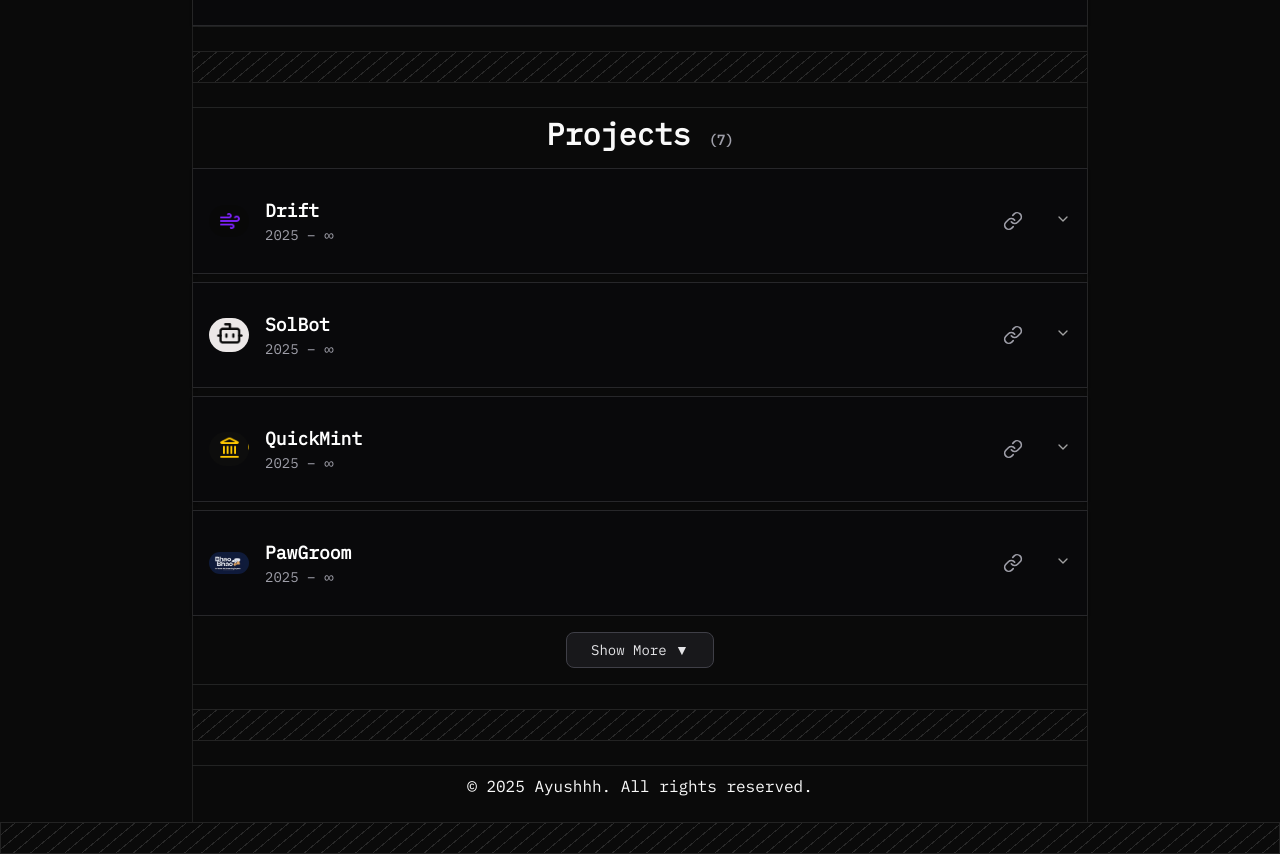
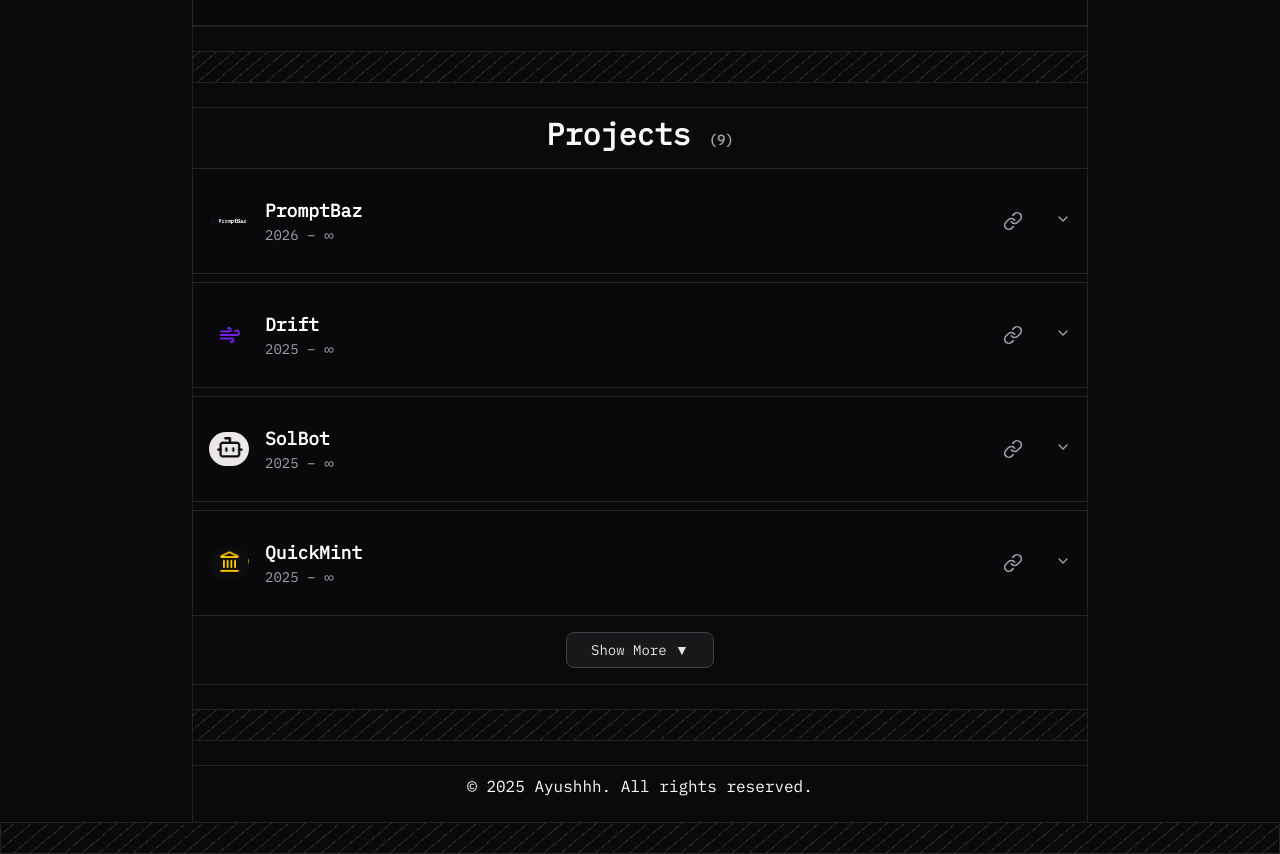
Before and after one commit to genius-ayush/ayushhh, a Next.js app: page / in a window 1280 px wide. Shown: the part 2140-2994 px from the top of the page. Built offline with nearby package versions, Linux system fonts and the light colour scheme.

Commit message:
added projects

```diff
--- a/components/Landing/Projects.tsx
+++ b/components/Landing/Projects.tsx
@@ -5,6 +5,29 @@
 import { Button } from "@/components/ui/button";
 
 const PROJECTS = [
+    {
+        logo: "/promptbaz.png",
+        title: "PromptBaz",
+        period: "2026 – ∞",
+        description:
+            "PromptBaz is a curated platform for discovering, exploring, and reusing high-quality AI prompts across multiple models. It allows users to browse visually verified prompts, view real output examples, and instantly copy prompts with the correct model settings such as aspect ratio and seed values. Built with a modern full-stack architecture, PromptBaz focuses on performance, clean UX, and responsive design to help creators reproduce consistent AI-generated results in seconds.",
+        features: [
+  "Curated AI prompt library with real output previews",
+  "One-click prompt reuse with accurate model configurations",
+  "Responsive, animation-rich UI built with Next.js and Tailwind CSS",
+  "Scalable backend architecture for prompt and media management"
+]
+ ,
+        tags: [
+            "Next.js",
+            "Node.js",
+            "TypeScript",
+            "Prisma ORM",
+            "PostgreSQL",
+            "Cloudnary" ,
+        ],
+        link: "https://promptbaz.vercel.app/"
+    },
     {
         logo: "/drift.png",
         title: "Drift",
@@ -52,7 +75,7 @@
             "API Optimization",
             "TypeScript"
         ],
-        link: "https://github.com/your-repo"
+        link: "https://solbot-sage.vercel.app/"
     },
     {
         logo: "/quickmint.png",
@@ -77,8 +100,9 @@
             "UI/UX",
             "On-chain Programs"
         ],
-        link: "https://github.com/your-repo"
+        link: "https://token-launchpad-murex.vercel.app/"
     },
+
     {
         logo: "/bhaobhao.png",
         title: "PawGroom",
@@ -128,6 +152,28 @@
     },
 
     {
+        logo: "/xPay.png",
+        title: "xPayFrontend",
+        period: "2026 – ∞",
+        description:
+            "A mock of landing page. ",
+        features: [
+  "Responsive ",
+  "Pixcel perfect copy" ,
+  "UI/UX"
+]
+ ,
+        tags: [
+            "Next.js",
+            "Schadcn" ,
+            "TailwindCSS" ,
+            "TypeScript",
+
+        ],
+        link: "https://x-pay-five.vercel.app/"
+    },
+
+    {
         logo: "/voiceHire.png",
         title: "VoiceHire AI",
         period: "2025 – ∞",
@@ -151,7 +197,7 @@
             "AI Interviewing",
             "Recruitment Automation"
         ],
-        link: "https://your-project-link"
+        link: "https://voice-hire.vercel.app/"
     }
     ,
     {
```
Also changed, not shown: public/promptbaz.png (added), public/xPay.png (added).
